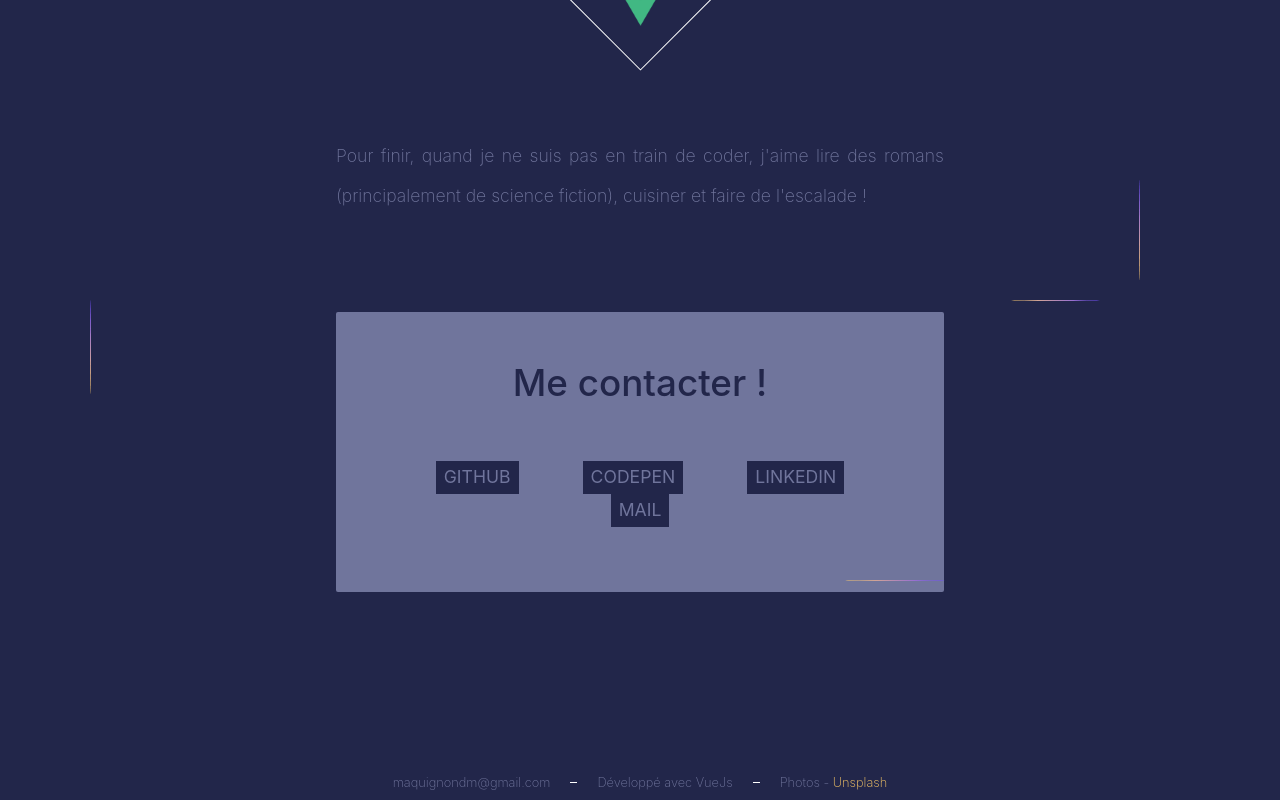
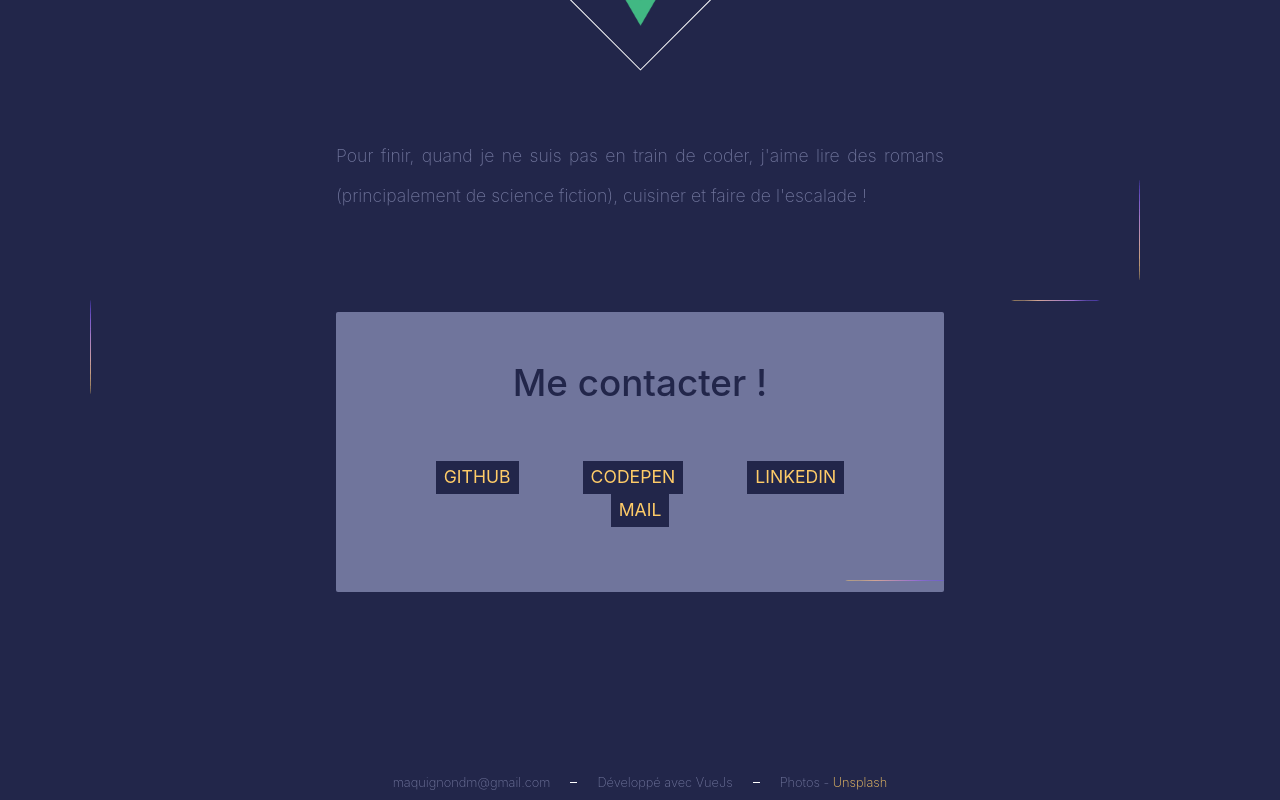
Before and after one commit to DamienMgn/vue-js-router-animation, a Vue app: page /about in a window 1280 px wide. Shown: the part 1199-1999 px from the top of the page. Built offline with nearby package versions, Linux system fonts and the light colour scheme; a web font is replaced by a local one; what vue-typed-js would draw is missing.

Commit message:
contact links

```diff
--- a/src/components/About.vue
+++ b/src/components/About.vue
@@ -144,13 +144,13 @@ export default {
 .contact-link {
   margin: 0 0.1rem;
   font-size: 1.1rem;
-  color: #70759C;
+  color: #FFCC68;
   background: #22264A;
   padding: 0.2rem 0.5rem;
 }
 
 .contact-link:hover {
-  color: #70759C;
+  color: #FFCC68;
 }
 
 .presentation-logos-container {
```
